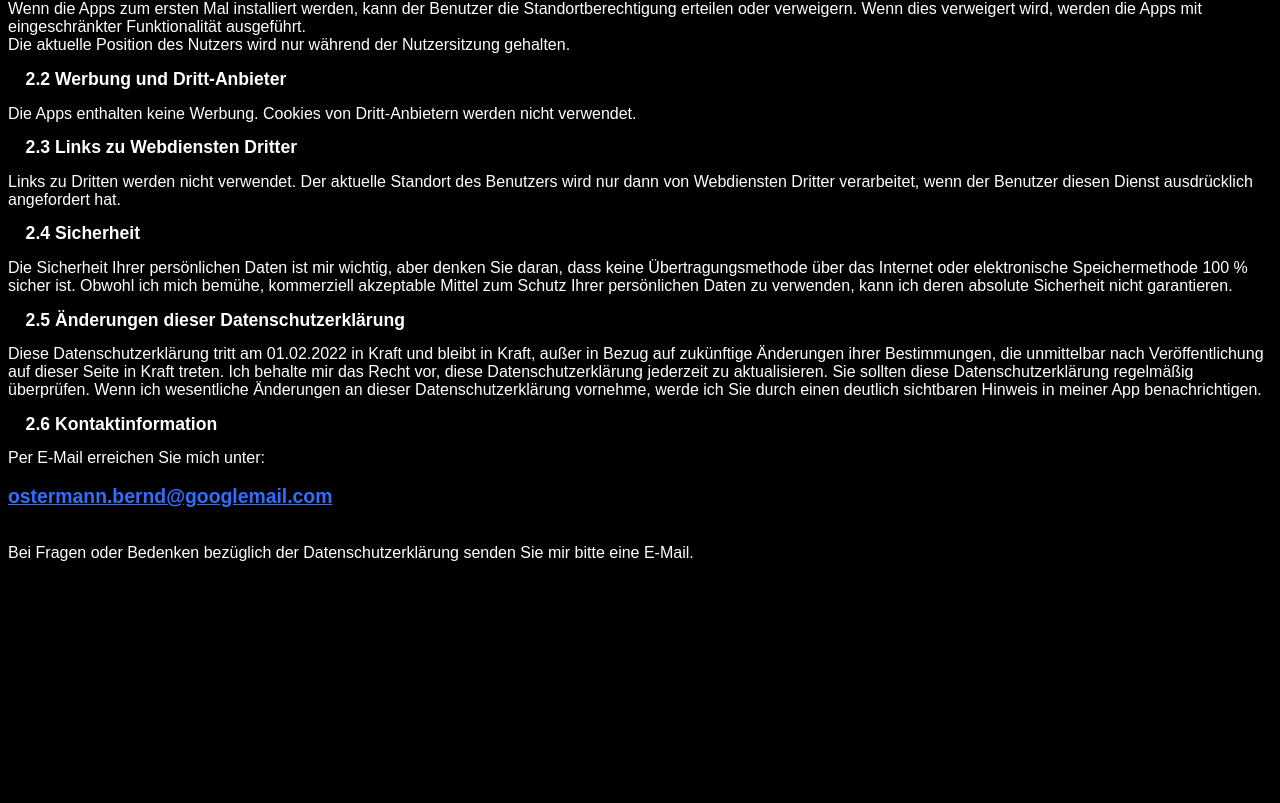
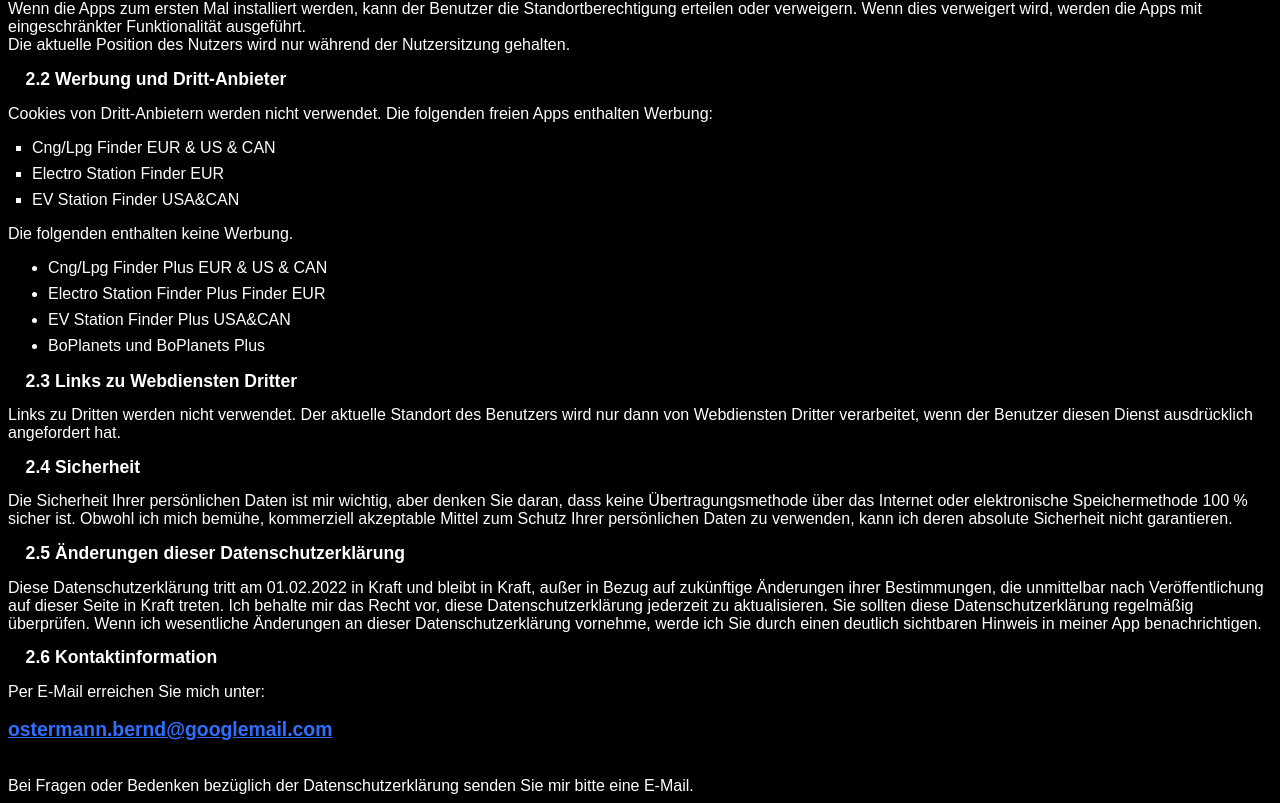
Before and after one commit to ostermannBernd/My-Android-Apps, a plain HTML site: page my-privacy-policy.html in a window 1280 px wide. Shown: the part 1974-2777 px from the top of the page. Before the commit the page ends 2544 px from the top, so only its background shows below. Drawn offline with Linux system fonts and the light colour scheme.

Commit message:
Update my-privacy-policy.html

```diff
--- a/my-privacy-policy.html
+++ b/my-privacy-policy.html
@@ -212,8 +212,20 @@
                 <br/>Die aktuelle Position des Nutzers wird nur während der Nutzersitzung gehalten.
 
                 <h2 id="Werbung"> Werbung und Dritt-Anbieter</h2>
-                Die Apps enthalten keine Werbung. Cookies von Dritt-Anbietern werden nicht verwendet.
-
+                Cookies von Dritt-Anbietern werden nicht verwendet.
+                Die folgenden freien Apps enthalten Werbung:
+                 <ul class="level1">
+                    <li>Cng/Lpg Finder EUR & US & CAN</li>
+                    <li>Electro Station Finder EUR</li>
+                    <li>EV Station Finder USA&CAN </li>
+                </ul>
+                Die folgenden enthalten keine Werbung.
+                <ul>
+                <li>Cng/Lpg Finder Plus EUR & US & CAN</li>
+                    <li>Electro Station Finder Plus Finder EUR</li>
+                    <li>EV Station Finder Plus USA&CAN</li>
+                    <li>BoPlanets und BoPlanets Plus</li>
+                </ul>
                 <h2 id="LinksZuWebDiensten"> Links zu Webdiensten Dritter</h2>
                 Links zu Dritten werden nicht verwendet.
                 Der aktuelle Standort des Benutzers wird nur dann von Webdiensten Dritter
```
